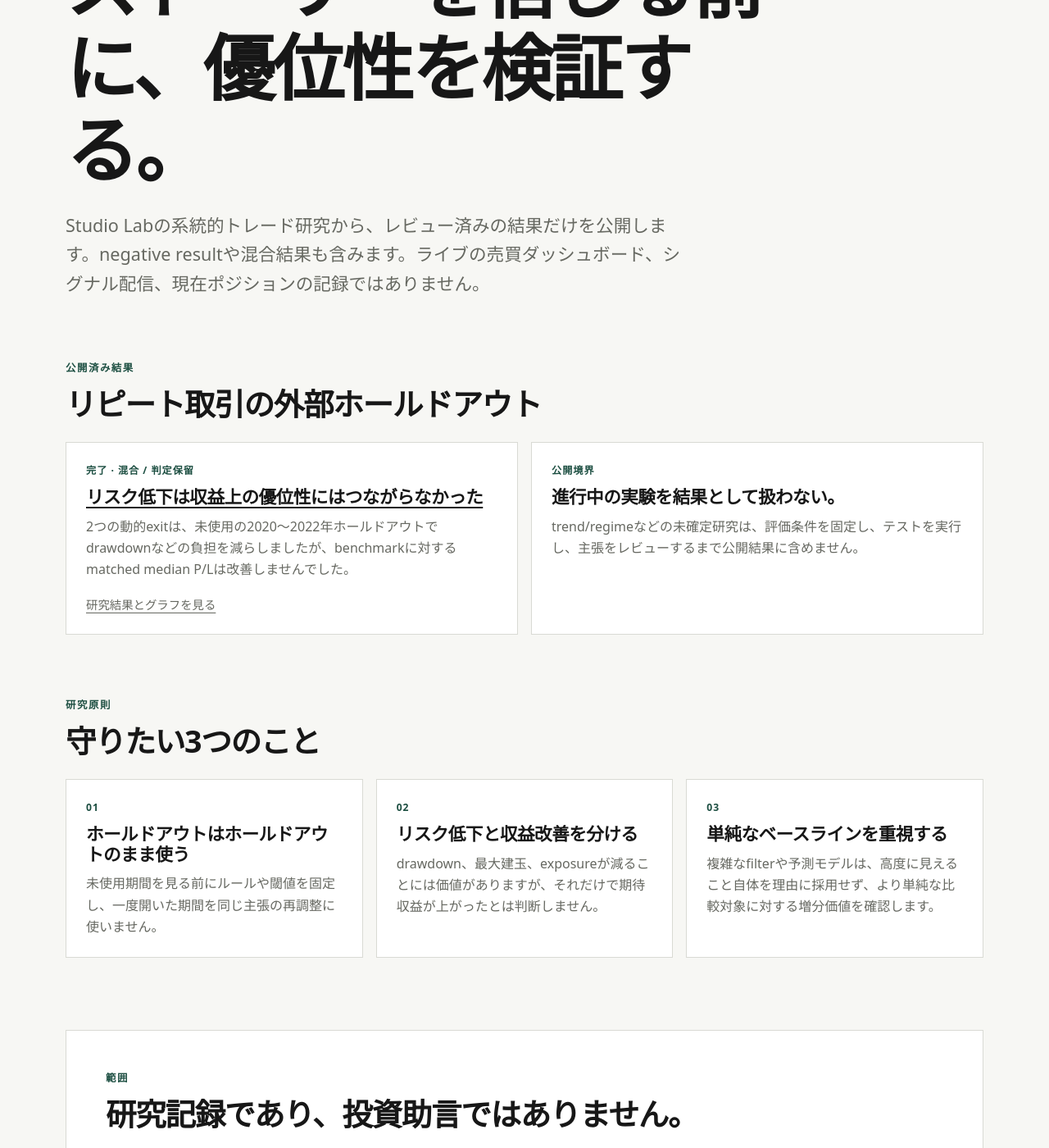
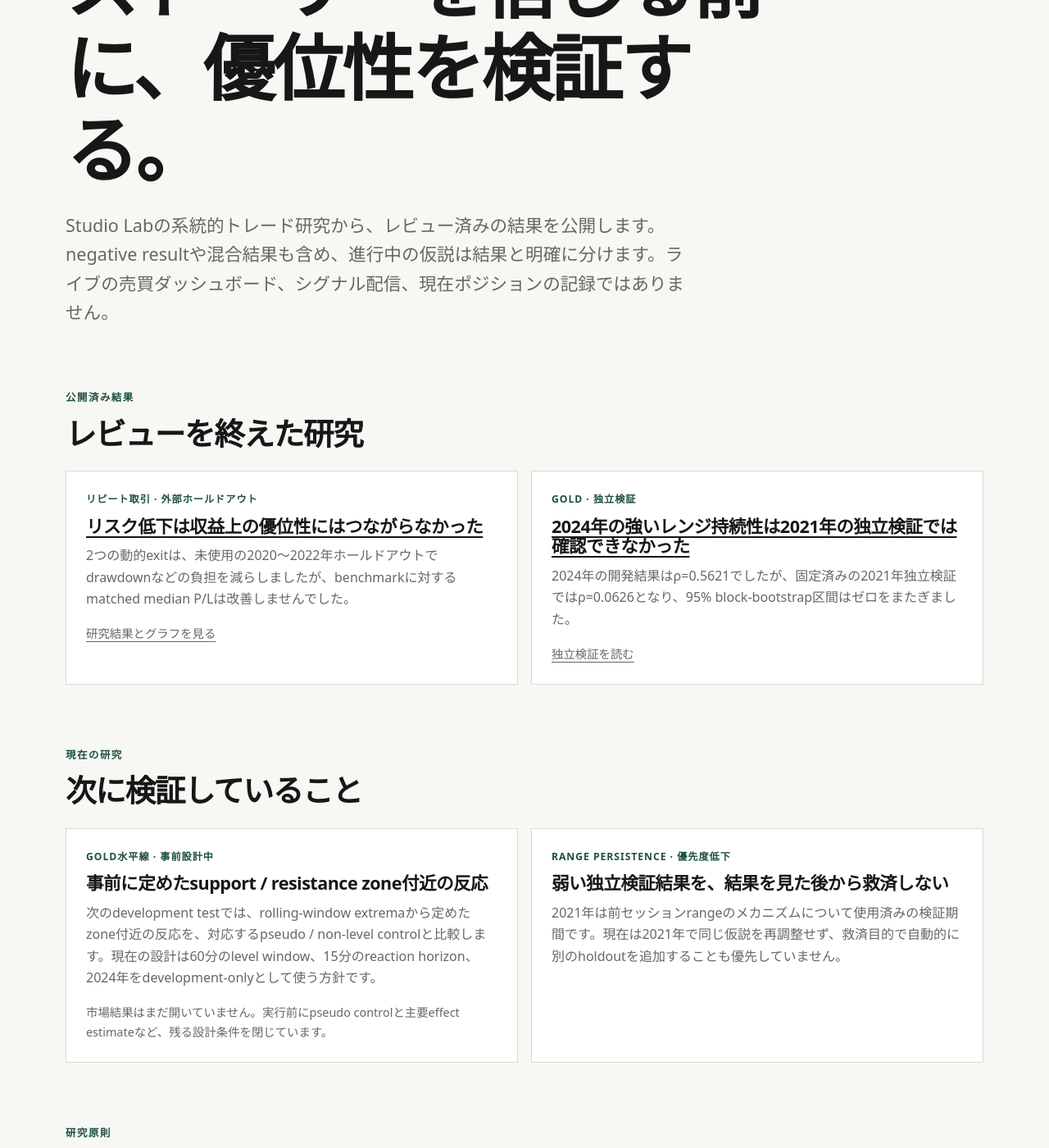
Before and after one commit to Josh-Temple/studio-lab-research, a Jekyll site: the page built from ja/trading.md, in a window 1280 px wide and 1400 px high, scrolled down 266 px. Shown: the whole window at 82% size. Built offline with Jekyll 4.4.1, drawn with Linux system fonts in a browser that asks for light colours.

Commit message:
日本語版トレード研究の進捗を更新

```diff
--- a/ja/trading.md
+++ b/ja/trading.md
@@ -2,26 +2,44 @@
 title: トレード
 lang: ja
 permalink: /ja/trading/
-description: Studio Labのレビュー済みトレード研究。ホールドアウト、リスク管理、negative resultを含みます。
+description: Studio Labのレビュー済みトレード研究。ホールドアウト、独立検証、リスク管理、negative resultを含みます。
 ---
 
 <p class="eyebrow">トレード研究</p>
 <h1>ストーリーを信じる前に、優位性を検証する。</h1>
-<p class="lede">Studio Labの系統的トレード研究から、レビュー済みの結果だけを公開します。negative resultや混合結果も含みます。ライブの売買ダッシュボード、シグナル配信、現在ポジションの記録ではありません。</p>
+<p class="lede">Studio Labの系統的トレード研究から、レビュー済みの結果を公開します。negative resultや混合結果も含め、進行中の仮説は結果と明確に分けます。ライブの売買ダッシュボード、シグナル配信、現在ポジションの記録ではありません。</p>
 
 <section class="section">
-  <div class="section-heading"><div><p class="eyebrow">公開済み結果</p><h2>リピート取引の外部ホールドアウト</h2></div></div>
+  <div class="section-heading"><div><p class="eyebrow">公開済み結果</p><h2>レビューを終えた研究</h2></div></div>
   <div class="feature-grid feature-grid-wide">
     <article class="feature-card">
-      <p class="feature-meta">完了 · 混合 / 判定保留</p>
+      <p class="feature-meta">リピート取引 · 外部ホールドアウト</p>
       <h3><a href="{{ '/ja/research/repeat-trading-external-holdout/' | relative_url }}">リスク低下は収益上の優位性にはつながらなかった</a></h3>
       <p>2つの動的exitは、未使用の2020〜2022年ホールドアウトでdrawdownなどの負担を減らしましたが、benchmarkに対するmatched median P/Lは改善しませんでした。</p>
       <p class="card-links"><a href="{{ '/ja/research/repeat-trading-external-holdout/' | relative_url }}">研究結果とグラフを見る</a></p>
     </article>
     <article class="feature-card">
-      <p class="feature-meta">公開境界</p>
-      <h3>進行中の実験を結果として扱わない。</h3>
-      <p>trend/regimeなどの未確定研究は、評価条件を固定し、テストを実行し、主張をレビューするまで公開結果に含めません。</p>
+      <p class="feature-meta">GOLD · 独立検証</p>
+      <h3><a href="{{ '/ja/research/gold-session-range-independent-validation/' | relative_url }}">2024年の強いレンジ持続性は2021年の独立検証では確認できなかった</a></h3>
+      <p>2024年の開発結果はρ=0.5621でしたが、固定済みの2021年独立検証ではρ=0.0626となり、95% block-bootstrap区間はゼロをまたぎました。</p>
+      <p class="card-links"><a href="{{ '/ja/research/gold-session-range-independent-validation/' | relative_url }}">独立検証を読む</a></p>
+    </article>
+  </div>
+</section>
+
+<section class="section">
+  <div class="section-heading"><div><p class="eyebrow">現在の研究</p><h2>次に検証していること</h2></div></div>
+  <div class="feature-grid feature-grid-wide">
+    <article class="feature-card">
+      <p class="feature-meta">GOLD水平線 · 事前設計中</p>
+      <h3>事前に定めたsupport / resistance zone付近の反応</h3>
+      <p>次のdevelopment testでは、rolling-window extremaから定めたzone付近の反応を、対応するpseudo / non-level controlと比較します。現在の設計は60分のlevel window、15分のreaction horizon、2024年をdevelopment-onlyとして使う方針です。</p>
+      <p class="card-links">市場結果はまだ開いていません。実行前にpseudo controlと主要effect estimateなど、残る設計条件を閉じています。</p>
+    </article>
+    <article class="feature-card">
+      <p class="feature-meta">Range persistence · 優先度低下</p>
+      <h3>弱い独立検証結果を、結果を見た後から救済しない</h3>
+      <p>2021年は前セッションrangeのメカニズムについて使用済みの検証期間です。現在は2021年で同じ仮説を再調整せず、救済目的で自動的に別のholdoutを追加することも優先していません。</p>
     </article>
   </div>
 </section>
```
